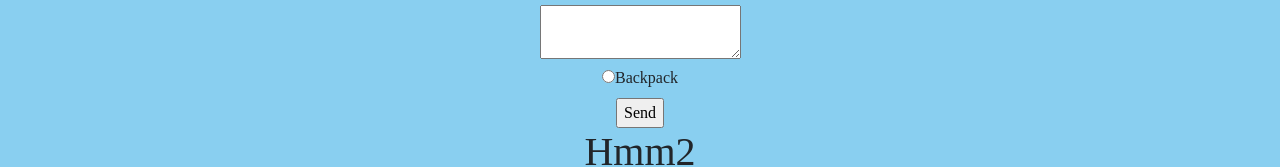
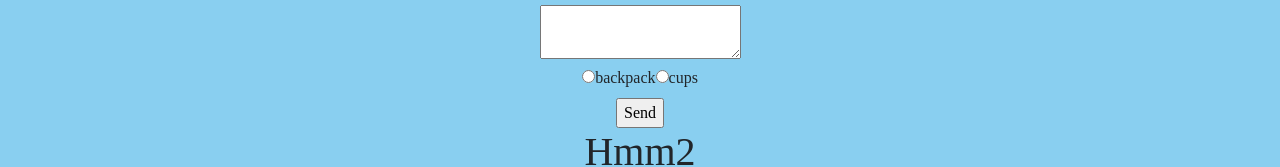
Before and after one commit to bryanlubay/cindyluscreations, a React (Create React App) app: page /contact in a window 1280 px wide. Shown: the part 410-577 px from the top of the page. Built offline with nearby package versions, Linux system fonts and the light colour scheme.

Commit message:
24 Feb Ars

```diff
--- a/src/components/Contact/Contact.js
+++ b/src/components/Contact/Contact.js
@@ -57,8 +57,12 @@ function Contact() {
 
             <br></br>
 
+
+
             <input type="radio" name="backpack" ></input>
-            <label >Backpack</label>
+            <label >backpack</label>
+            <input type="radio" name="cups" ></input>
+            <label >cups</label>
             <br></br>
 
 
```
